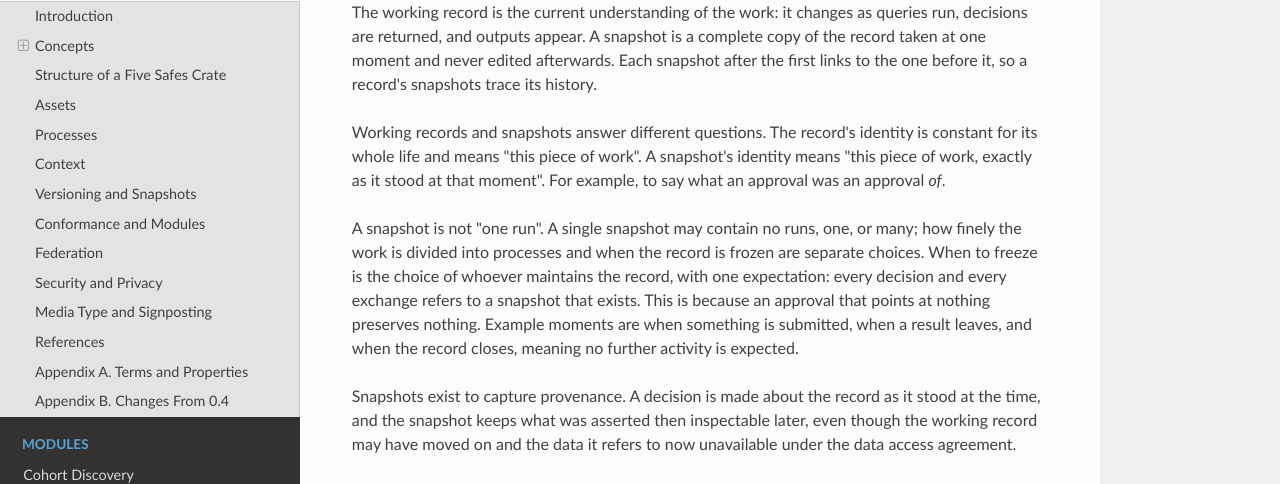
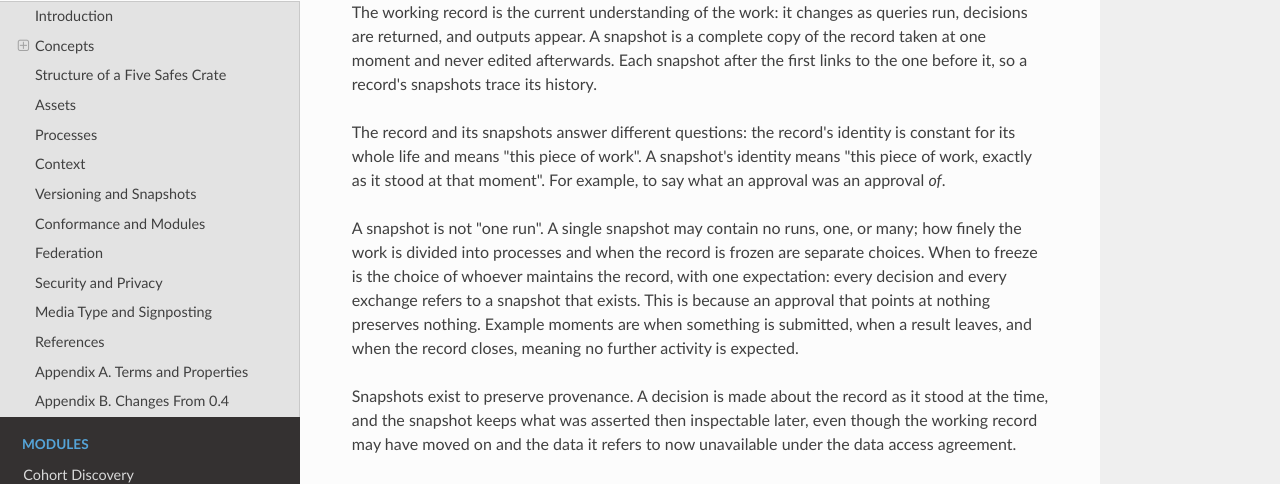
Before and after one commit to eScienceLab/Five-Safes-RO-Crate, an MkDocs documentation site: the page built from docs/index.md, in a window 1280 px wide and 900 px high, scrolled down 2841 px. Shown: the part 135-619 px from the top of the window. Built offline with MkDocs 1.6.1, drawn with Linux system fonts in a browser that asks for light colours; nearby versions of some CDN libraries.

Commit message:
docs: minor terminology changes

```diff
--- a/docs/index.md
+++ b/docs/index.md
@@ -79,12 +79,12 @@ The working record is the current understanding of the work: it changes as queri
 <!-- !!! note
     Where several parties contribute in parallel, such as in a federated system, that history can branch and reconverge; merging the branches is the job of whoever maintains the record. -->
 
-Working records and snapshots answer different questions. The record's identity is constant for its whole life and means "this piece of work". A snapshot's identity means "this piece of work, exactly as it stood at that moment". For example, to say what an approval was an approval *of*.
+The record and its snapshots answer different questions: the record's identity is constant for its whole life and means "this piece of work". A snapshot's identity means "this piece of work, exactly as it stood at that moment". For example, to say what an approval was an approval *of*.
 
 A snapshot is not "one run". A single snapshot may contain no runs, one, or many; how finely the work is divided into processes and when the record is frozen are separate choices. When to freeze is the choice of whoever maintains the record, with one expectation: every decision and every exchange refers to a snapshot that exists. This is because an approval that points at nothing preserves nothing. Example moments are when something is submitted, when a result leaves, and when the record closes, meaning no further activity is expected.
 <!-- TODO: Revisit above when we have example processes -->
 
-Snapshots exist to capture provenance. A decision is made about the record as it stood at the time, and the snapshot keeps what was asserted then inspectable later, even though the working record may have moved on and the data it refers to now unavailable under the data access agreement.
+Snapshots exist to preserve provenance. A decision is made about the record as it stood at the time, and the snapshot keeps what was asserted then inspectable later, even though the working record may have moved on and the data it refers to now unavailable under the data access agreement.
 
 ### Snapshots as Messages
 
```
